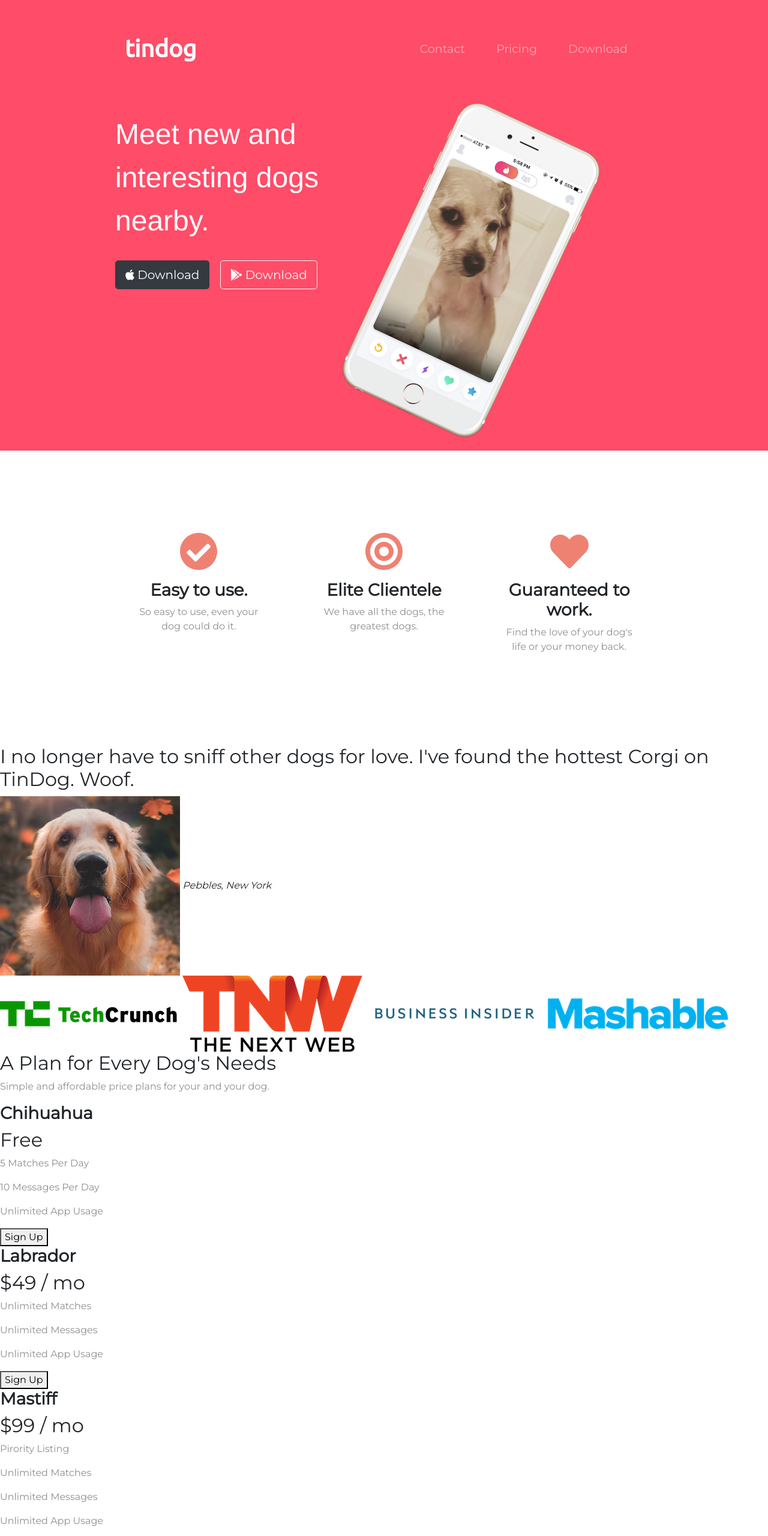
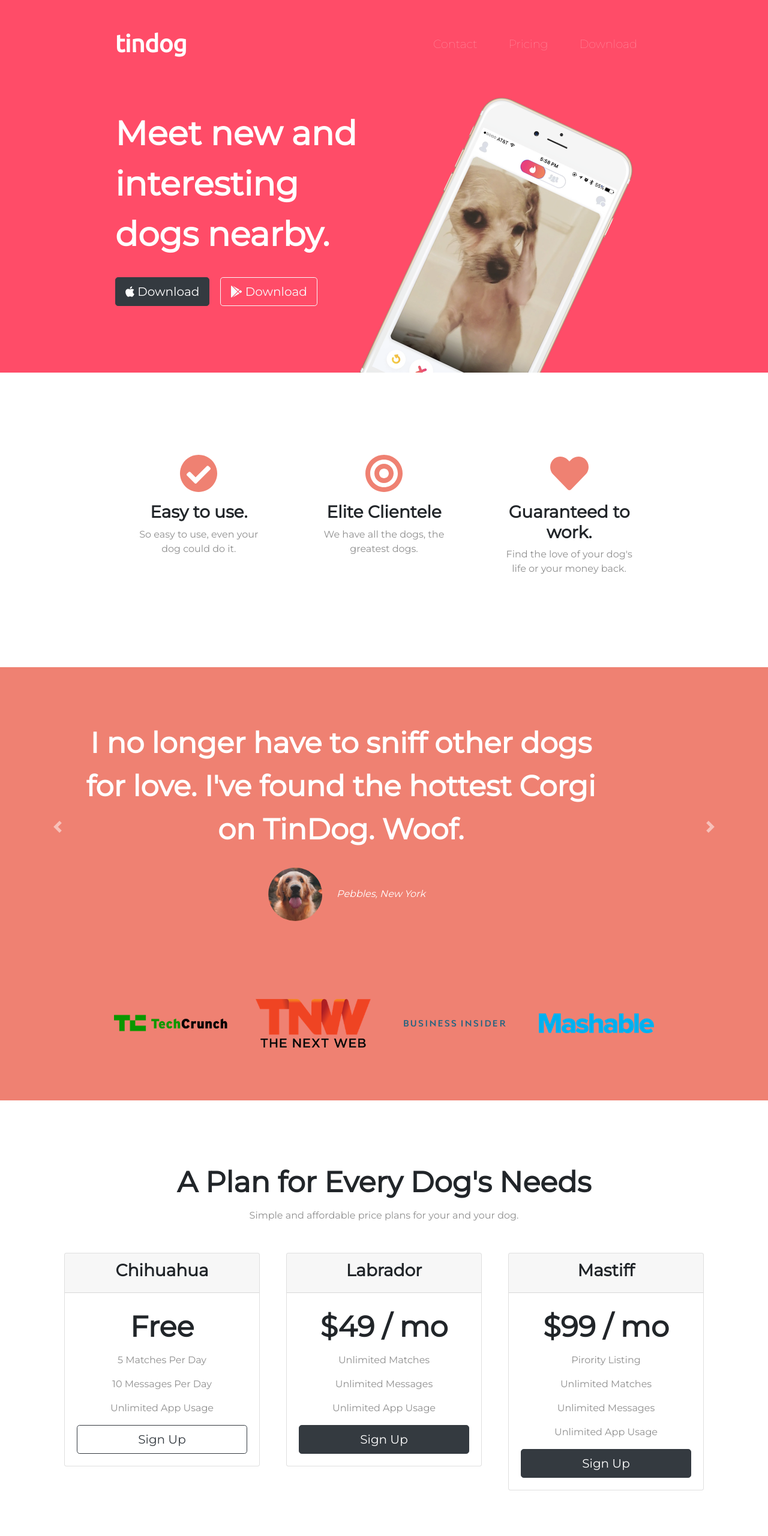
Before and after one commit to Mateamihaljevic/TiinDog, a plain HTML site: page index.html in a window 1280 px wide. Shown: the top 2560 px of the page at 60% size. Drawn offline with nearby package versions, Linux system fonts and the light colour scheme.

Commit message:
Update index.html

```diff
--- a/index.html
+++ b/index.html
@@ -1,4 +1,3 @@
-
 <!DOCTYPE html>
 <html>
 <head>
@@ -8,210 +7,409 @@
   <link rel="stylesheet" href="https://stackpath.bootstrapcdn.com/bootstrap/4.4.1/css/bootstrap.min.css" integrity="sha384-Vkoo8x4CGsO3+Hhxv8T/Q5PaXtkKtu6ug5TOeNV6gBiFeWPGFN9MuhOf23Q9Ifjh" crossorigin="anonymous">
   <script defer src="https://use.fontawesome.com/releases/v5.0.7/js/all.js"></script>
   <link href="https://fonts.googleapis.com/css?family=Montserrat|Ubuntu&display=swap" rel="stylesheet">
+
+
+
+  <!-- Bootstrap scripts -->
+  <script src="https://code.jquery.com/jquery-3.4.1.slim.min.js" integrity="sha384-J6qa4849blE2+poT4WnyKhv5vZF5SrPo0iEjwBvKU7imGFAV0wwj1yYfoRSJoZ+n" crossorigin="anonymous"></script>
+  <script src="https://cdn.jsdelivr.net/npm/popper.js@1.16.0/dist/umd/popper.min.js" integrity="sha384-Q6E9RHvbIyZFJoft+2mJbHaEWldlvI9IOYy5n3zV9zzTtmI3UksdQRVvoxMfooAo" crossorigin="anonymous"></script>
+  <script src="https://stackpath.bootstrapcdn.com/bootstrap/4.4.1/js/bootstrap.min.js" integrity="sha384-wfSDF2E50Y2D1uUdj0O3uMBJnjuUD4Ih7YwaYd1iqfktj0Uod8GCExl3Og8ifwB6" crossorigin="anonymous"></script>
+
+</head>
 <style>
 body{
     font-family: "Montserrat";
+    text-align: center;
 }
-    #title{
-      background-color:#ff4c68;
-      color: #fff;
+
+
+h1, h2, h3, h4, h5, h6{
+    font-family: "Montserrat";
+    font-weight: bolder;
 }
-    h1{
-      font-family:'Franklin Gothic Medium', 'Arial Narrow', Arial, sans-serif;
+
+p{
+    color: #8f8f8f;
+}
+
+/* Heading */
+
+.big-heading{
+    font-family: "Montserrat";
+    font-weight: bolder;
+    font-size: 3.5rem;
+    line-height: 1.5;
+}
+
+.section-heading{
     font-size: 3rem;
     line-height: 1.5;
 }
-    h3{
-      font-family: "Montserrat";
-      font-weight: bold;
+
+/* Container */
+
+.container-fluid{
+    padding: 7% 15%;
 }
-    p{
-      color: #8f8f8f;
+
+/* Sections */
+
+.colored-section{
+    background-color: #ff4c68;
+    color: #fff;
 }
-    .container-fluid{
-      padding: 3% 15%
+
+.white-section{
+    background-color: #fff;
 }
+
+/* Nav bar */
+
 .navbar{
-      padding-bottom:4.5rem;
+    padding: 0 0 4.5rem;
 }
+
 .navbar-brand{
-      font-family:"Ubuntu";
+    font-family: "Ubuntu";
     font-size: 2.5rem;
     font-weight: bold;
 }
+
 .nav-item{
     padding: 0 18px;
 }
+
 .nav-link{
     font-size: 1.2rem;
     font-family: "Montserrat";
+    font-weight: 300;
 }
+
+/* Title */
+
+#title .container-fluid{
+    padding: 3% 15% 7%;
+    text-align: left;
+}
+
+/* Download button */
+
 .download-button{
-      margin: 5% 3% 5% 0%;
+    margin: 5% 3% 5% 0;
 }
+
+/* Title img */
+
 .title-image{
     width: 60%;
+    position: absolute;
     transform: rotate(25deg);
+    right: 30%;
 }
+
+
+/* Features */
+
 #features{
-      padding: 7% 15%;
+    position: relative;
+    z-index: 1;
 }
+
+.feature-title{
+    font-size: 1.75rem;
+}
+
 .feature-box{
-      text-align: center;
     padding: 5%;
 }
+
 .icon{
     color: #ef8172;
     margin-bottom: 1rem;
 }
+
 .icon:hover{
     color: #ff4c68;
 }
+
+
+/* Testimonial */
+
+#testimonials{
+    background-color: #ef8172;
+}
+
+.testimonial-text{
+    font-size: 3rem;
+    line-height: 1.5;
+}
+
+.testimonial-image{
+    width: 10%;
+    border-radius: 100%;
+    margin: 20px;
+}
+
+#press{
+    background-color: #ef8172;
+    padding-bottom: 3%;
+}
+
+.press-logo{
+    width: 15%;
+    margin: 20px 20px 50px;
+}
+
+/* Pricing */
+
+#pricing{
+    padding: 100px;
+}
+
+.price-text{
+    font-size: 3rem;
+    line-height: 1.5;
+}
+
+.pricing-column{
+    padding: 3% 2%;
+}
+
+
+/* Footer */
+
+.social-icon{
+    margin: 20px 10px;
+}
+
+
+@media (max-width: 1028px ) {
+    #title{
+        text-align: center;
+    }
+
+    .title-image{
+        position: static;
+        transform: rotate(0);
+    }
+
+
 </style>
-</head>
 <body>
-   <section id="title">
+
+  <section class="colored-section" id="title">
+
     <div class="container-fluid">
+
     <!-- Nav Bar -->
-    <nav class="navbar navbar-expand-md navbar-dark">
+    <nav class="navbar  navbar-expand-lg navbar-dark">
+      <a class="navbar-brand" href="">tindog</a>
        <button class="navbar-toggler" type="button" data-toggle="collapse" data-target="#navbarSupportedContent" aria-controls="navbarSupportedContent" aria-expanded="false" aria-label="Toggle navigation">
       <span class="navbar-toggler-icon"></span>
     </button>
     <div class="collapse navbar-collapse" id="navbarSupportedContent">
-      <a class="navbar-brand "href="">tindog</a>
       <ul class="navbar-nav ml-auto">
           <li class="nav-item">
-          <a class="nav-link" href="">Contact</a>
+              <a class="nav-link" href="#footer">Contact</a>
+          </li>
           <li class="nav-item">
-            <a class="nav-link" href="">Pricing</a>
+              <a class="nav-link" href="#pricing">Pricing</a>
+          </li>
           <li class="nav-item">
-              <a class="nav-link" href="">Download</a>
-
-
-
+              <a class="nav-link" href="#cta">Download</a>
           </li>
       </ul>
    </div>
+  </nav>
 
-    </nav>
     <!-- Title -->
 
     <div class="row">
       <div class="col-lg-6">
-        <h1>Meet new and interesting dogs nearby.</h1>
-        <button type="button" class="btn btn-dark btn-lg download-button"><i class="fab fa-apple"></i> Download</button>
+        <h1 class="big-heading"> Meet new and interesting dogs nearby.</h1>
+        <button type="button" class="btn btn-dark btn-lg download-button" ><i class="fab fa-apple"></i> Download</button>
         <button type="button" class="btn btn-outline-light btn-lg download-button"><i class="fab fa-google-play"></i> Download</button>
       </div>
+
+
     <div class="col-lg-6">
-      <img src="iphone6.png" alt="iphone-mockup" class="title-image">
+      <img class="title-image" src="iphone6.png" alt="iphone-mockup">
     </div>
+</div>
+
+</div>
+  </section>
+
+
+  <!-- Features -->
+
+  <section class="white-section" id="features">
+
+    <div class="container-fluid">
+
+      <div class="row">
+        <div class="feature-box col-lg-4">
+          <i class="icon fas fa-check-circle fa-4x"></i>
+          <h3 class="feature-title">Easy to use.</h3>
+          <p>So easy to use, even your dog could do it.</p>
+        </div>
+
+        <div class="feature-box col-lg-4">
+          <i class="icon fas fa-bullseye fa-4x"></i>
+          <h3 class="feature-title">Elite Clientele</h3>
+          <p>We have all the dogs, the greatest dogs.</p>
+        </div>
+
+        <div class="feature-box col-lg-4">
+          <i class="icon fas fa-heart fa-4x"></i>
+          <h3 class="feature-title">Guaranteed to work.</h3>
+          <p>Find the love of your dog's life or your money back.</p>
+        </div>
+      </div>
+
     </div>
 
   </section>
 
-  <!-- Features -->
-
-  <section id="features">
-    <div class="row">
-    <div class="feature-box col-lg-4">
-      <i class="icon fas fa-check-circle fa-4x"></i>
-    <h3>Easy to use.</h3>
-    <p>So easy to use, even your dog could do it.</p>
-    </div>
-    <div class="feature-box col-lg-4">
-      <i class="icon fas fa-bullseye fa-4x"></i>
-    <h3>Elite Clientele</h3>
-    <p>We have all the dogs, the greatest dogs.</p>
-    </div>
-    <div class="feature-box col-lg-4">
-      <i class="icon fas fa-heart fa-4x"></i>
-    <h3>Guaranteed to work.</h3>
-    <p>Find the love of your dog's life or your money back.</p>
-    </div>
-  </section>
-    </div>
 
   <!-- Testimonials -->
 
-  <section id="testimonials">
+  <section class="colored-section" id="testimonials">
+    <div id="carouselExampleControls" class="carousel slide" data-ride="carousel">
+      <div class="carousel-inner">
+        <div class="carousel-item active container-fluid">
+          <h2 class="testimonial-text">I no longer have to sniff other dogs for love. I've found the hottest Corgi on TinDog. Woof.</h2>
+    <img class="testimonial-image" src="dog-img.jpg" alt="dog-profile">
+    <em>Pebbles, New York</em>
+        </div>
+        <div class="carousel-item container-fluid">
+          <h2 class="testimonial-text">My dog used to be so lonely, but with TinDog's help, they've found the love of their life. I think.</h2>
+          <img class="testimonial-image" src="lady-img.jpg" alt="lady-profile">
+          <em>Beverly, Illinois</em>
+        </div>
 
-    <h2>I no longer have to sniff other dogs for love. I've found the hottest Corgi on TinDog. Woof.</h2>
-    <img src="dog-img.jpg" alt="dog-profile">
-    <em>Pebbles, New York</em>
+      </div>
+      <a class="carousel-control-prev" href="#carouselExampleControls" role="button" data-slide="prev">
+        <span class="carousel-control-prev-icon" aria-hidden="true"></span>
+        <span class="sr-only">Previous</span>
+      </a>
+      <a class="carousel-control-next" href="#carouselExampleControls" role="button" data-slide="next">
+        <span class="carousel-control-next-icon" aria-hidden="true"></span>
+        <span class="sr-only">Next</span>
+      </a>
+    </div>
 
-    <!-- <h2 class="testimonial-text">My dog used to be so lonely, but with TinDog's help, they've found the love of their life. I think.</h2>
-    <img class="testimonial-image" src="images/lady-img.jpg" alt="lady-profile">
-    <em>Beverly, Illinois</em> -->
 
   </section>
 
 
   <!-- Press -->
 
-  <section id="press">
-    <img src="TechCrunch.png" alt="tc-logo">
-    <img src="tnw.png" alt="tnw-logo">
-    <img src="bizinsider.png" alt="biz-insider-logo">
-    <img src="mashable.png" alt="mashable-logo">
+  <section class="colored-section" id="press">
+    <img class="press-logo" src="TechCrunch.png" alt="tc-logo">
+    <img class="press-logo" src="tnw.png" alt="tnw-logo">
+    <img class="press-logo" src="bizinsider.png" alt="biz-insider-logo">
+    <img class="press-logo" src="mashable.png" alt="mashable-logo">
 
   </section>
 
 
   <!-- Pricing -->
 
-  <section id="pricing">
+  <section class="white-section" id="pricing">
 
-    <h2>A Plan for Every Dog's Needs</h2>
+    <h2 class="section-heading">A Plan for Every Dog's Needs</h2>
     <p>Simple and affordable price plans for your and your dog.</p>
 
+<div class="row">
 
+  <div class="pricing-column col-lg-4 col-md-6">
+
+<div class="card">
+      <div class="card-header">
         <h3>Chihuahua</h3>
-    <h2>Free</h2>
+  </div>
+      <div class="card-body">
+        <h2 class="price-text">Free</h2>
     <p>5 Matches Per Day</p>
     <p>10 Messages Per Day</p>
     <p>Unlimited App Usage</p>
-    <button type="button">Sign Up</button>
+    <button class="btn btn-lg btn-block btn-outline-dark" type="button">Sign Up</button>
+  </div>
+</div>
+</div>
 
+<div class="pricing-column col-lg-4 col-md-6">
 
+<div class="card">
+  <div class="card-header">
     <h3>Labrador</h3>
-    <h2>$49 / mo</h2>
+</div>
+  <div class="card-body">
+    <h2 class="price-text">$49 / mo</h2>
     <p>Unlimited Matches</p>
     <p>Unlimited Messages</p>
     <p>Unlimited App Usage</p>
-    <button type="button">Sign Up</button>
+    <button class="btn btn-lg btn-block btn-dark" type="button">Sign Up</button>
+</div>
+</div>
+</div>
 
+<div class="pricing-column col-lg-4 col-md-12">
 
+<div class="card">
+  <div class="card-header">
     <h3>Mastiff</h3>
-    <h2>$99 / mo</h2>
+</div>
+  <div class="card-body">
+    <h2 class="price-text">$99 / mo</h2>
     <p>Pirority Listing</p>
     <p>Unlimited Matches</p>
     <p>Unlimited Messages</p>
     <p>Unlimited App Usage</p>
-    <button type="button">Sign Up</button>
+    <button class="btn btn-lg btn-block btn-dark" type="button">Sign Up</button>
+
+</div>
+</div>
+</div>
+
+</div>
+
 
   </section>
 
 
   <!-- Call to Action -->
 
-  <section id="cta">
+  <section class="colored-section" id="cta">
 
-    <h3>Find the True Love of Your Dog's Life Today.</h3>
-    <button type="button">Download</button>
-    <button type="button">Download</button>
+    <div class="container-fluid">
+
+    <h3 class="big-heading">Find the True Love of Your Dog's Life Today.</h3>
+    <button class="btn btn-lg btn-dark download-button" type="button"><i class="fab fa-apple"></i>Download</button>
+    <button class="btn btn-lg btn-outline-light download-button" type="button"><i class="fab fa-google-play"></i>Download</button>
+
+  </div>
 
   </section>
 
 
   <!-- Footer -->
 
-  <footer id="footer">
+  <footer class="white-section" id="footer">
+
+    <div class="container-fluid">
+    <i class="social-icon fab fa-facebook-f"></i>
+    <i class="social-icon fab fa-twitter"></i>
+    <i class="social-icon fab fa-instagram"></i>
+    <i class="social-icon fas fa-envelope"></i>
 
     <p>© Copyright 2018 TinDog</p>
 
+  </div>
   </footer>
 
-</div>
+
 </body>
 
 </html>
```
Lines whose indentation alone changed are shown as unchanged.
